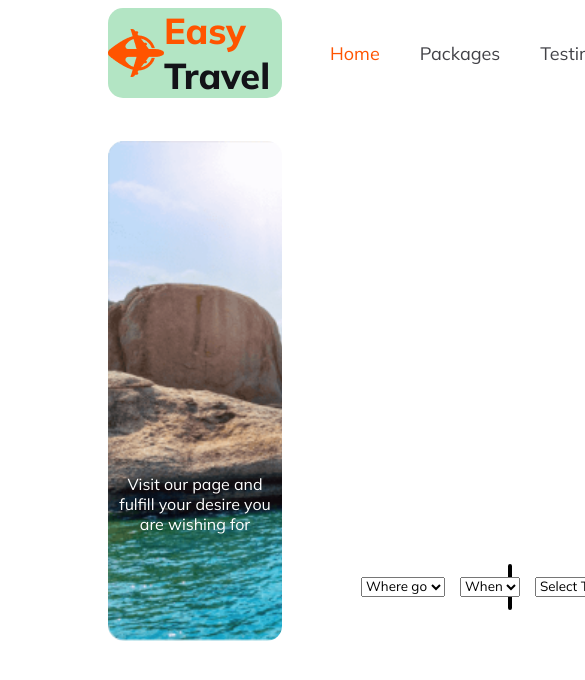
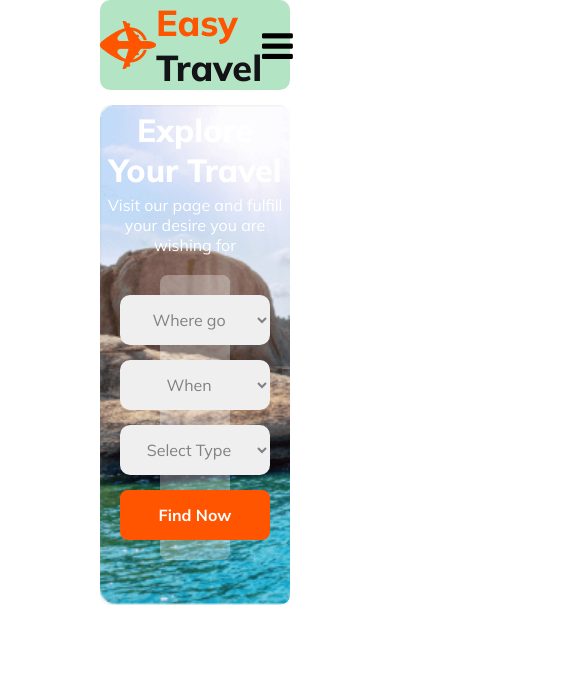
Before and after one commit to Dev-Asifur-Rahman/assignment-second, a plain HTML site: page index.html in a window 390 px wide. Shown: the top 680 px of the page, 585 px wide, since content can reach past the window. Drawn offline with Linux system fonts and the light colour scheme.

Commit message:
much needed

```diff
--- a/index.html
+++ b/index.html
@@ -5,6 +5,7 @@
     <meta name="viewport" content="width=device-width, initial-scale=1.0">
     <title>Document</title>
     <link rel="stylesheet" href="style/style.css">
+    <link rel="stylesheet" href="https://cdnjs.cloudflare.com/ajax/libs/font-awesome/4.7.0/css/font-awesome.min.css">
 </head>
 <body>
     <nav>
@@ -12,6 +13,10 @@
             <img src="Images/Group 40071 (2).png" alt="" class="nav-image">
             <label for="" class="nav-names"><span class="orange-color">Easy</span> Travel</label>
         </div>
+        <label for="" class="burgerbtn">
+            <i class="fa fa-bars"></i>
+        </label>
+
         <div class="nav-menu">
             <ul class="ul-design">
                 <li><span class="orange-color">Home</span></li>
@@ -32,20 +37,20 @@
         <div class="explore-dropdown">
             <select name="" id="">
                 <option value="">Where go</option>
-                <option value=""></option>
-                <option value=""></option>
+                <option value="New York">New York</option>
+                <option value="Finland">Finland</option>
             </select>
             <select name="" id="">
                 <option value="">When</option>
-                <option value=""></option>
-                <option value=""></option>
+                <option value="Morning">Morning</option>
+                <option value="Evening">Evening</option>
             </select>
             <select name="" id="">
                 <option value="">Select Type</option>
-                <option value=""></option>
-                <option value=""></option>
+                <option value="Plane">Plane</option>
+                <option value="Rocket">Rocket</option>
             </select>
-            <input type="button" value="">
+            <input type="Submit" value="Find Now">
         </div>
     </div>
 </body>
--- a/style/style.css
+++ b/style/style.css
@@ -24,13 +24,18 @@
 nav ul li{
     margin: 0 20px;
 }
+.burgerbtn{
+    visibility: hidden;
+    color: black;
+    font-size:36px
+}
 nav{
     margin: 0 100px;
     background: rgb(179, 229, 196);
     display: flex;
     align-items: center;
     justify-content:space-between;
-    border-radius: 15px;
+    border-radius: 10px;
 
 }
 .explore-your-travel{
@@ -39,7 +44,7 @@ nav{
     background-repeat: no-repeat;
     margin: 30px 100px;
     background-size: cover;
-    border-radius: 15px
+    border-radius: 10px
 
 }
 .heading-explore{
@@ -47,7 +52,7 @@ nav{
     font-size: 4rem;
     font-weight: 800;
     text-align: center;
-    padding: 50px 285px;
+    padding: 10px 285px;
     padding-bottom: 0px;
 }
 .explore-details{
@@ -62,9 +67,58 @@ nav{
     background: rgba(255, 255, 255, 0.30);
     display: flex;
     align-items: center;
-    border: 2px solid black;
     justify-content: center;
     gap: 15px;
     padding: 10px 0;
-    margin: 30px 400px;
+    margin: 30px 300px;
 }
+.explore-dropdown input[type='submit']{
+    border-radius: 8px;
+    background: #FF5400;
+    color: #FFF;
+    text-align: center;
+    font-size: 1rem;
+    font-style: normal;
+    font-weight: 700;
+    line-height: normal;
+    height: 50px;
+    width: 150px;
+    border: none;
+    outline: none;
+}
+.explore-dropdown select {
+    color: rgba(19, 19, 24, 0.50);
+    text-align: center;
+    font-size: 1rem;
+    font-weight: 400;
+    height: 50px;
+    width: 150px;
+    border-radius: 10px ;
+    border: none;
+    outline: none;
+}
+@media screen and (max-width:600px){
+    *{
+        margin: 0px;
+    }
+    .nav-menu{
+        display: none;
+    }
+    .burgerbtn{
+        visibility: visible;
+    }
+    .heading-explore{
+        font-size: 2rem;
+        text-align: center;
+        padding: 5px 5px;
+    }
+    .explore-dropdown{
+        flex-direction: column;
+        margin: 20px 60px;
+        padding: 20px 0px;
+    }
+    .explore-your-travel{
+        margin: 15px 100px;
+    }
+
+}
```
